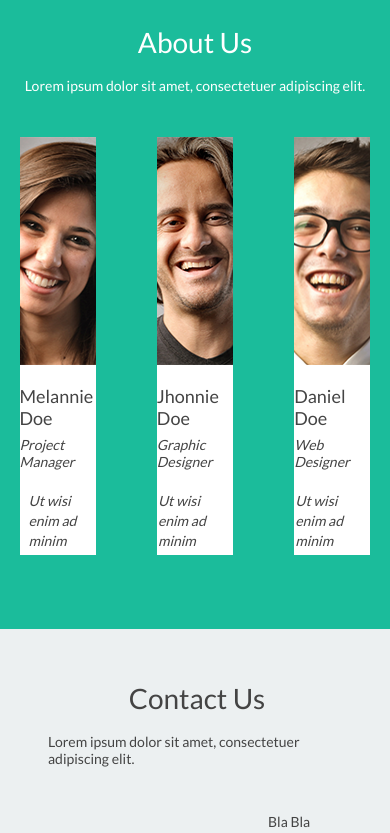
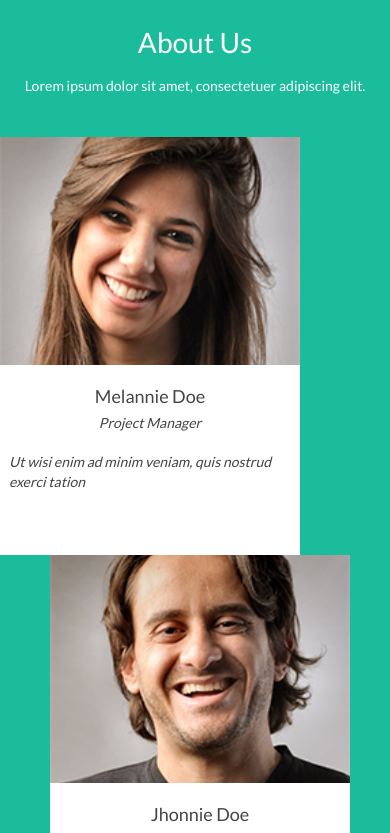
Before and after one commit to rejth/bla-landing, a React (Create React App) app: page / in a window 390 px wide. Shown: the part 860-1693 px from the top of the page. Built offline with nearby package versions, Linux system fonts and the light colour scheme.

Commit message:
some fix

```diff
--- a/src/components/About/About.scss
+++ b/src/components/About/About.scss
@@ -87,10 +87,17 @@ $primary-font-color: #444444;
   }
 }
 
-@media (max-width: 950px) {
+@media (max-width: 880px) {
   .about {
     &__cards-wrapper {
-      width: 90%;
+      max-width: 700px;
+      flex-wrap: wrap;
+    }
+    &__card {
+      width: 300px;
+    }
+    &__card + &__card {
+      margin-left: 50px;
     }
   }
 }
```
